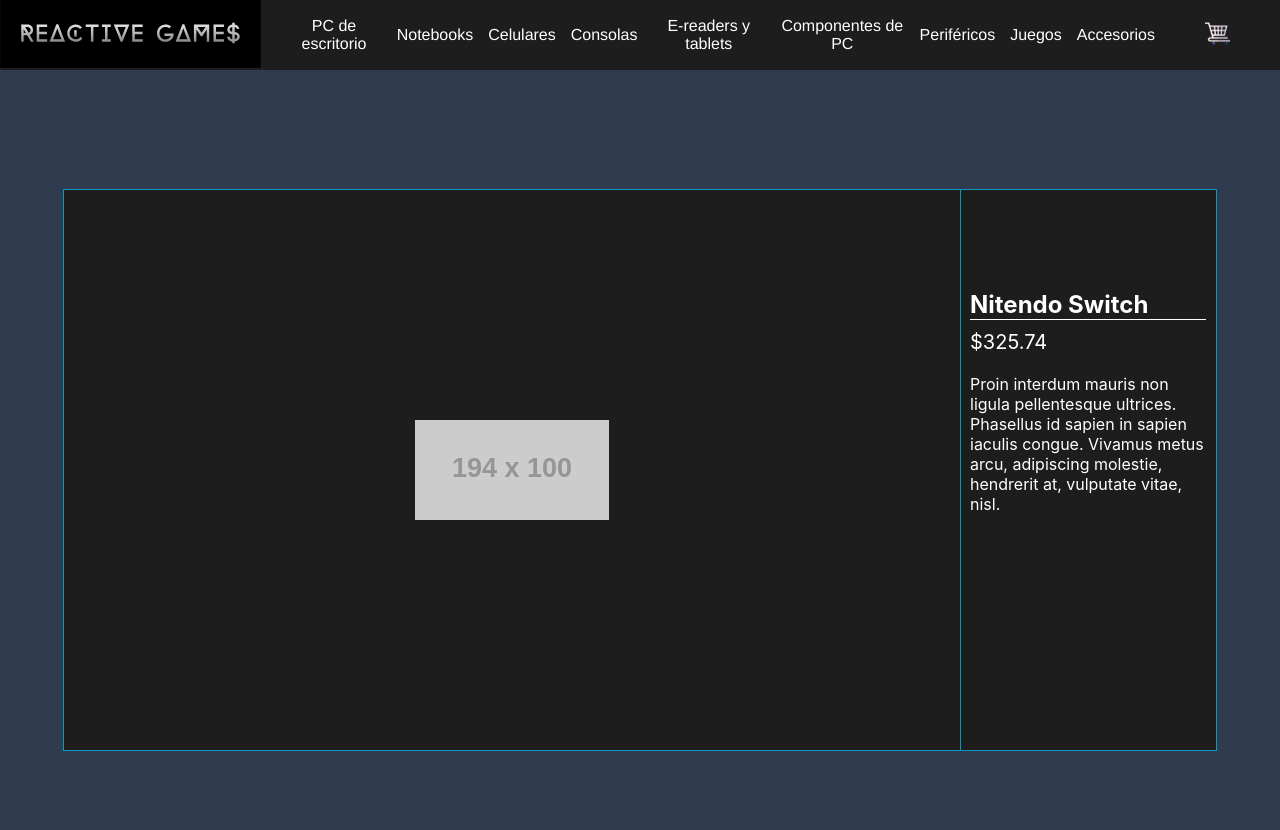
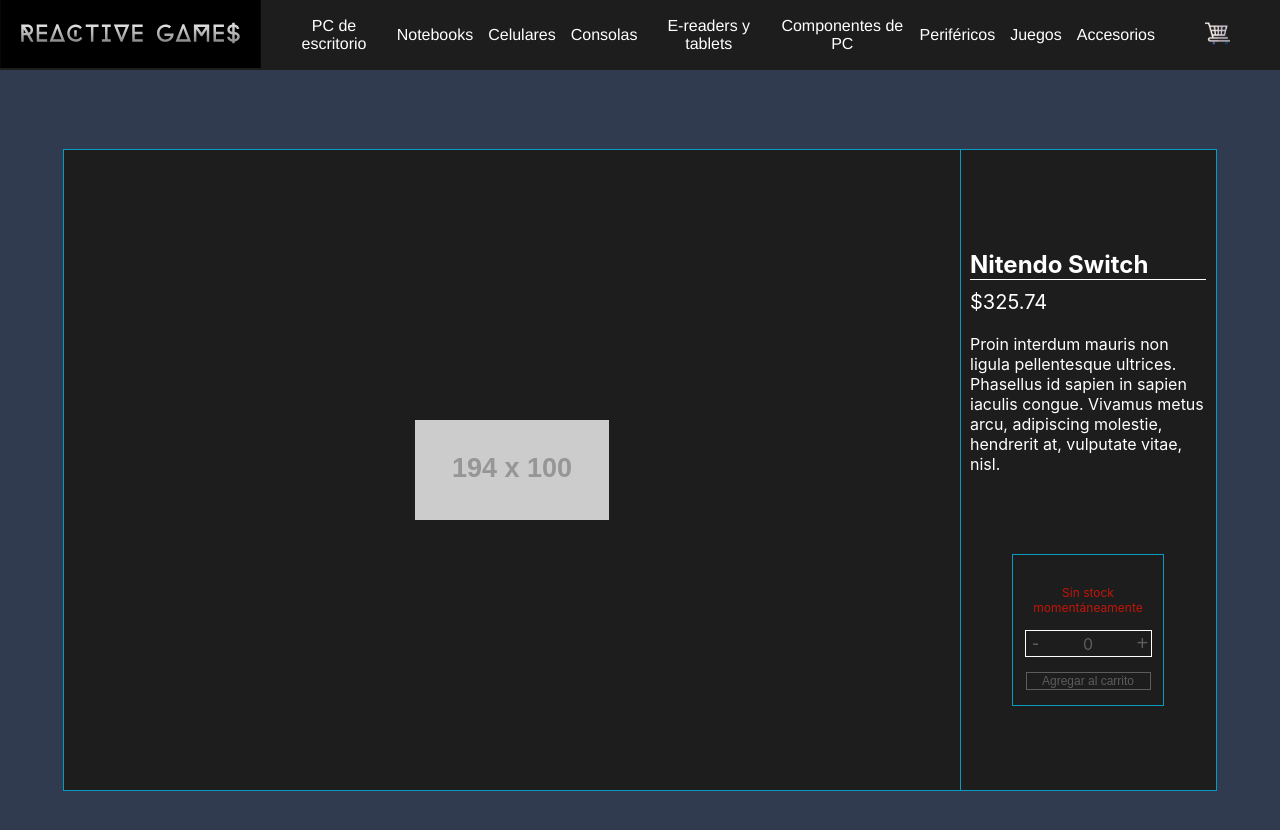
Before and after one commit to rodrafer/tienda-coder-react, a React (Create React App) app: page /item/1 in a window 1280 px wide. Shown: the top 830 px of the page. Built offline with nearby package versions, Linux system fonts and the light colour scheme.

Commit message:
Including ItemCount in ItemDetail and button 'Terminar mi compra" with rendering logic and link to /cart route

```diff
--- a/src/components/itemDetail/itemDetail.js
+++ b/src/components/itemDetail/itemDetail.js
@@ -1,7 +1,38 @@
 import './itemDetail.scss';
+import { ItemCount } from '../itemCount/itemCount';
+import { WORDINGS } from '../../wordings';
+import { useState } from 'react';
+import classNames from 'classnames';
+import { Link } from 'react-router-dom';
 
 export const ItemDetail = (props) => {
     const { item } = props;
+    const [itemsInCart, setitemsInCart] = useState(0);
+
+    const onAdd = (stock, count) => {
+        const addedItemsText = count === 1 ? WORDINGS.ONE_ITEM_ADDED : WORDINGS.SEVERAL_ITEMS_ADDED;
+        setitemsInCart(count);
+        stock && alert(`¡Felicitaciones! ${count} ${item.title} ${addedItemsText}. (Respuesta simulada)`);
+    }
+
+    const renderBuyingProcessCommands = () => {
+        const finishBuyingButtonClassNames = classNames(
+            'finish-buying-button',
+            'main-button',
+        )
+
+        const itemCountPops = {
+            stock: item.stock,
+            initial: item.initial,
+            onAdd: onAdd
+        }
+
+        return itemsInCart
+            ? <Link to="/cart">
+                <button className={finishBuyingButtonClassNames}>Terminar mi compra</button>
+            </Link>
+            : <ItemCount {...itemCountPops} />
+    }
 
     return item && (
         <div className="item-detail">
@@ -13,6 +44,9 @@
                 <p className="item-detail__specs-price">{item.price}</p>
                 <p className="item-detail__specs-description">{item.description}</p>
             </div>
+            <div className="item-detail__commands">
+                {renderBuyingProcessCommands()}
+            </div>
         </div>
     )
 }
--- a/src/components/itemDetail/itemDetail.scss
+++ b/src/components/itemDetail/itemDetail.scss
@@ -4,9 +4,10 @@
 .item-detail {
     display: grid;
     grid-template-columns: 70vw 20vw;
-    grid-template-rows: 70vh;
+    grid-template-rows: 40vh 40vh;
     grid-template-areas:
-        "image specs";
+        "image specs"
+        "image count";
     margin: $spacing-20 0;
     color: $font-color-base;
     background-color: $background-black;
@@ -19,10 +20,9 @@
         display: flex;
         align-items: center;
         justify-content: center;
-        height: 70vh;
+        height: 80vh;
         width: 70vw;
         border-right: 1px solid $border-blue;
-        border-bottom: 1px solid $border-blue;
     }
 
     &__specs {
@@ -46,4 +46,14 @@
             font-size: $font-size-big;
         }
     }
+
+    &__commands {
+        grid-area: count;
+        align-self: center;
+        justify-self: center;
+
+        .finish-buying-button {
+            font-size: $font-size-big;
+        }
+    }
 }
```
